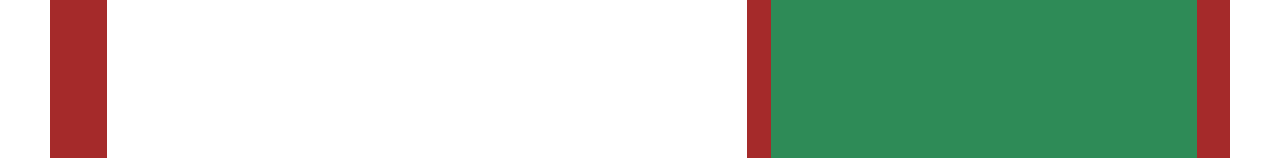
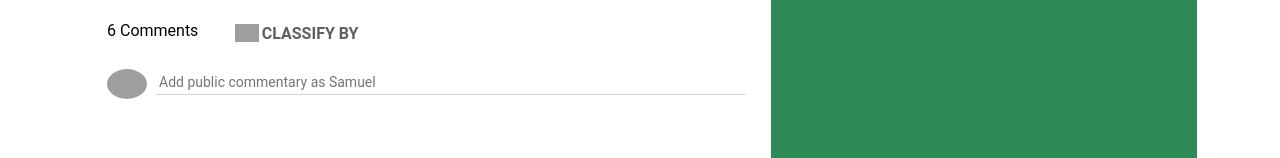
Before and after one commit to Samuelbargon/Youtube-clone, a plain HTML site: page index.html in a window 1280 px wide. Shown: the part 639-797 px from the top of the page. Drawn offline with Linux system fonts and the light colour scheme; grey boxes are pictures that could not be loaded.

Commit message:
Create the respond to the video part

```diff
--- a/index.html
+++ b/index.html
@@ -30,7 +30,6 @@
                 </button>
             </div>
          </div>
-
             <div class="buttonsBox">
                 <button class="buttons">
                     <img class="icons" src="https://www.pikpng.com/pngl/m/296-2960788_file-linecons-wikimedia-commons-open-video-icon-white.png" alt="Record">
@@ -45,9 +44,8 @@
                     <img class="avatar" src="https://lh3.googleusercontent.com/ogw/ADGmqu9ofTfodbX3KGhyJiUl6tUoT6YeuULz8sYpW6B6=s32-c-mo" alt="avatar-img">
                   </a>
             </div>
+        </header>
 
-
-        </header>
         <div class="container">
             <div class="videoBox">
                 <iframe width="640" height="360" src="https://www.youtube.com/embed/cXIP7nffTfE" frameborder="0" allow="accelerometer; autoplay; encrypted-media; gyroscope; picture-in-picture" allowfullscreen>
@@ -108,7 +106,6 @@
                 </div>
             </div>
 
-
             <div class="underVideo">
               <div class="channelContainer">
                 <div class="channelPart">
@@ -129,9 +126,7 @@
                         <button class="subscribeBtn" type="button">
                             <p>SUBSCRIBE</p>
                         </button>
-
                     </div>
-
                 </div>
                 <div>
                     <p class="videoDescription">
@@ -139,6 +134,29 @@
                     </p>
                 </div>
              </div>
+
+             <div>
+                 <div class="respond">
+                     <div class="respondHeader">
+                         <p>6 Comments</p>
+                         <button class="classifyBtn">
+                             <img class="classifyImg" src="https://i2.wp.com/www.mtctutorials.com/wp-content/uploads/2019/04/Save-icon-png-by-mtc-tutorials.png?w=392&ssl=1" alt="Classify Image">
+                             <p>CLASSIFY BY</p>
+                         </button>
+                     </div>
+                     <div class="respondBody">
+                        <img class="avatarComment" src="https://lh3.googleusercontent.com/ogw/ADGmqu9ofTfodbX3KGhyJiUl6tUoT6YeuULz8sYpW6B6=s32-c-mo" alt="avatar-img">
+                        <input class="comment" type="text" placeholder="Add public commentary as Samuel">
+                     </div>
+                 </div>
+                 <div class="answers">
+
+                 </div>
+
+
+
+             </div>
+
             </div>
 
 
--- a/styles.css
+++ b/styles.css
@@ -148,7 +148,7 @@
     justify-items: stretch;
     justify-content: center;
     column-gap: 24px;
-    background-color: brown; /* Must to be removed*/
+    background-color: white; /* Must to be removed*/
 }
 
 /* Where is placed the incopored video from YT and the description of the video*/
@@ -380,6 +380,75 @@
     line-height: 21px;
 }
 
+/*Comments of the video*/
+.respond {
+    width: 100%;
+    height: 87px;
+    margin-top: 24px;
+    margin-bottom: 24px;
+
+}
+
+.respondHeader {
+    display: flex;
+    justify-content: start;
+    color: rgb(3, 3, 3);
+    font-family: Roboto, Arial, sans-serif;
+    font-size: 16px;
+    font-weight: 400;
+    line-height: 20px;
+
+
+}
+
+.classifyBtn {
+    display: flex;
+    justify-content: center;
+    width: 148.797px;
+    height: 24px;
+    margin-left: 24px;
+    color: rgb(96, 96, 96);
+    font-family: Roboto, Arial, sans-serif;
+    font-size: 16px;
+    font-weight: 600;
+    line-height: 20px;
+    box-sizing: border-box;
+    background-color: white;
+    border-color: transparent;
+}
+
+.classifyImg {
+    width: 24px;
+    margin-right: 2%;
+}
+
+.respondBody {
+    display: flex;
+    align-content: center;
+    margin-top: 24px;
+
+}
+
+.avatarComment {
+    width: 40px;
+    border-radius: 50%;
+    margin-right: auto;
+}
+
+.comment {
+    width: 584px;
+    height: 21px;
+    border-color: transparent;
+    border-bottom-color: rgb(214, 214, 214);
+    border-bottom-style:solid;
+    border-bottom-width:1px;
+    color: rgb(96, 96, 96);
+    font-family: Roboto, Arial, sans-serif;
+    font-size: 14px;
+    font-weight: 400;
+    line-height: 21px;
+}
+
 /* Next Videos' options  */
 .upNext {
     grid-column: 2 / 3;
```
